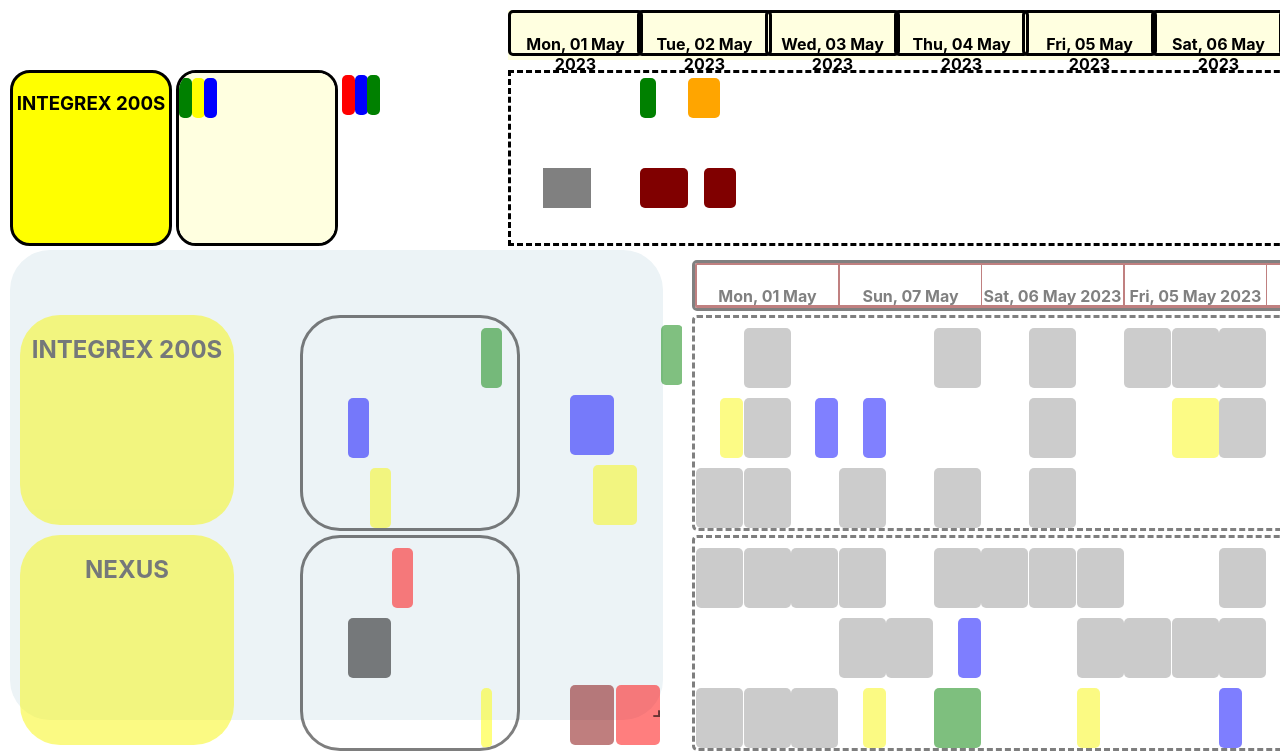
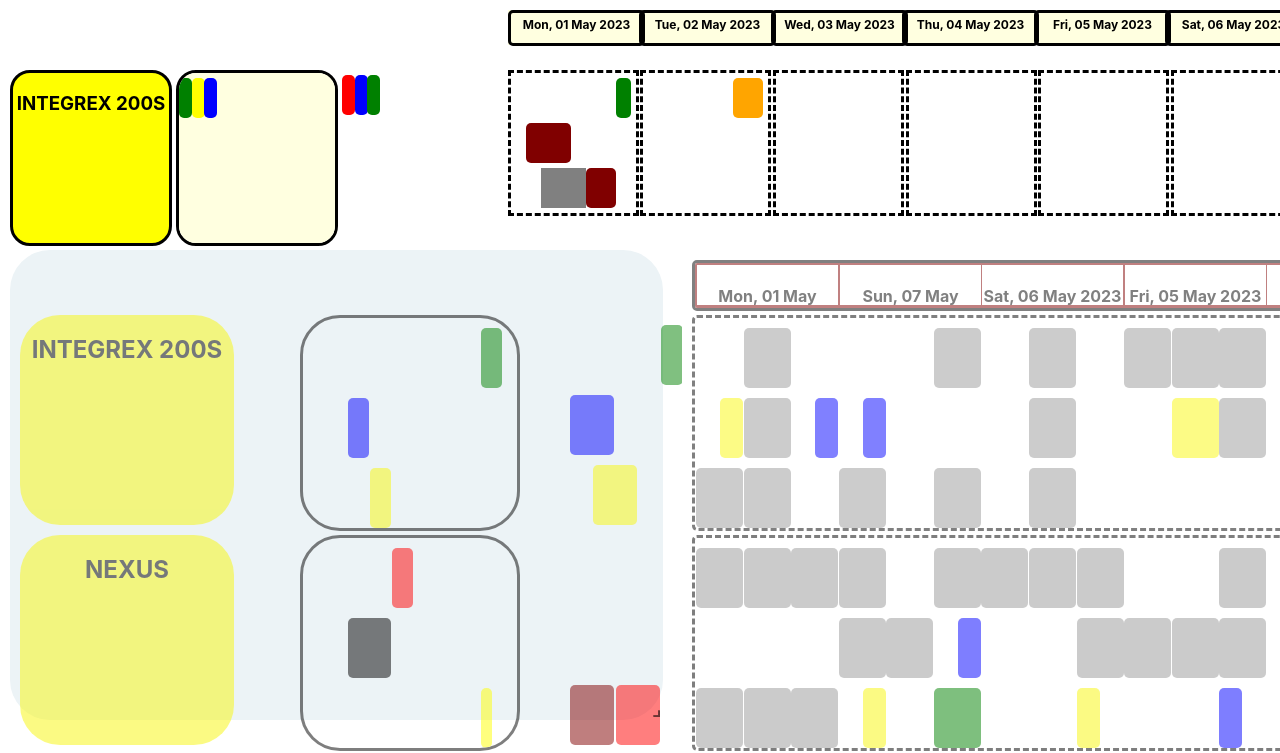
Before and after one commit to horizech/react-grid-layout-test, a React (Create React App) app: page / in a window 1280 px wide. Shown: the top 753 px of the page. Built offline with nearby package versions, Linux system fonts and the light colour scheme.

Commit message:
updated work grid applied days division

```diff
--- a/src/data.js
+++ b/src/data.js
@@ -89,8 +89,8 @@
                         tooltip: "C",
                         hours: 3,
                         date: "Mon, 01 May 2023",
-                        time: "8:00",
-                        turn: "2",
+                        time: "1:00",
+                        turn: "1",
                         workId: "5"
                     },
                     {
@@ -99,7 +99,7 @@
                         tooltip: "C",
                         hours: 2,
                         date: "Mon, 01 May 2023",
-                        time: "12:00",
+                        time: "5:00",
                         turn: "2",
                         workId: "5"
                     },
@@ -107,12 +107,12 @@
                 ],
                 unavailable: [
                     {
-                        id: "4",
+                        id: "1000",
                         type: "grey",
                         tooltip: "C",
                         hours: 3,
                         date: "Mon, 01 May 2023",
-                        time: "02:00",
+                        time: "2:00",
                         turn: "2"
                     },
                 ]
--- a/src/pages/GridChart.js
+++ b/src/pages/GridChart.js
@@ -56,8 +56,6 @@
         }
     });
 
-
-
     const getEmptySpace = (subGrid, columns) => {
         let spaces = []
         for (let y = 0; y <= 2; y++) {
@@ -67,7 +65,7 @@
         }
         subGrid.forEach((block, k) => {
             let occopied = [];
-            let x = dateTimeToPosition(block.date, block.time, gridData.days);
+            let x = parseInt(block.time.split(":")[0]);
             spaces.map((a, i) => {
                 if (block.turn === a.y && x === a.x) {
                     occopied = spaces.splice(i, block.hours)
@@ -81,7 +79,8 @@
 
     const updateAxisOfNewElement = (newElement, spaces, isDeleteElement) => {
         let widthSpace = 0;
-        for (let spaceIndex = 1; spaceIndex < 120; spaceIndex++) {
+        console.log(spaces);
+        for (let spaceIndex = 1; spaceIndex < 8; spaceIndex++) {
             if (spaces.length <= spaceIndex) {
                 isDeleteElement = false;
                 break;
@@ -106,26 +105,29 @@
     }
 
     const addNewElement = (newGrid, newElement, targetId, sourceId, isDelete) => {
-
+        let newTargetId = [targetId.split(',')[0], targetId.split(',')[1]].join();
+        let date = [targetId.split(',')[2], targetId.split(',')[3]].join();
+        console.log(date);
         let category = targetId.split(',')[1];
+        console.log(targetId)
         if (targetId != sourceId) {
             // newElement.type = blockColor;
-            console.log('checkpointz')
+            // console.log('checkpointz')
             newGrid.data.forEach((grid, i) => {
                 if (targetId.split(',')[0] == grid.machine) {
                     if (category == 'backlog') {
-                        console.log(newElement)
+                        // console.log(newElement)
                         newElement.id = (newGrid.data[i][category].blocks.length > 0 ? parseInt(newGrid.data[i][category].blocks.reduce((a, b) => parseInt(a.id) < parseInt(b.id) ? b : a).id) : 0) + 1
-                        console.log(newElement.id)
+                        // console.log(newElement.id)
                         newGrid.data[i][category].blocks.push(newElement);
                     }
-                    else {
+                    else if (category == 'work'){
                         // const updatedElement = {newElement:{}, isDeleteElement: isDeleteElement};
                         newGrid.data[i][category].blocks.sort((a, b) => { return a.turn - b.turn })
                         let elementAxis = [];
-                        elementAxis = getEmptySpace(grid[category].blocks, 48);
+                        elementAxis = getEmptySpace([...grid[category].blocks.filter((block) => block.date == date), ...grid[category].unavailable.filter((block) => block.date == date)], 8);
                         elementAxis.sort(function (a, b) { return a.y - b.y })
-                        console.log(newElement);
+                        console.log(elementAxis);
 
                         const { updatedElement, isDeleteElement } = updateAxisOfNewElement(newElement, elementAxis, isDelete);
                         // console.log(elementAxis);
@@ -135,8 +137,7 @@
                         newElement = updatedElement
                         if (isDeleteElement == true) {
                             updatedElement["id"] = (newGrid.data[i][category].blocks.length > 0 ? parseInt(newGrid.data[i][category].blocks.reduce((a, b) => parseInt(a.id) < parseInt(b.id) ? b : a).id) : 0) + 1
-
-
+                            updatedElement.date = date;
                             newGrid.data[i][category].blocks.push(updatedElement);
                         }
                     }
@@ -229,10 +230,10 @@
     const onDropHandle = (layout, layoutItem, id, e) => {
         e.preventDefault();
         setTargetGridId(id);
-        console.log(layoutItem);
+        // console.log(layoutItem);
         // console.log(layout);
         // setLayout(layout);
-        console.log(id);
+        // console.log(id);/
         const category = id.split(',')[1];
         let newGridData = gridData;
         const newElement = JSON.parse(JSON.stringify(element));
@@ -256,7 +257,7 @@
             // setGrids();
             let isDeleteElement = true
             const { newGrid, isDelete } = addNewElement(newGridData, newElement, id, sourceId, isDeleteElement);
-            console.log(newGrid)
+            // console.log(newGrid)
             newGridData = newGrid;
             isDeleteElement = isDelete
             newGridData = deleteElement(newGridData, id, sourceId, elementToBeDeleted, isDeleteElement);
@@ -268,9 +269,9 @@
     }
 
     const onInternalDrag = (griditem, id) => {
-        console.log(griditem);
+        // console.log(griditem);
         let newGrid = gridData
-        console.log(blockColor);
+        // console.log(blockColor);
         if (griditem?.static === true) {
             alert("This element is not draggable!");
         } else {
@@ -287,7 +288,7 @@
                             newGrid.data[i][category].blocks[k].turn = griditem.y;
                             newGrid.data[i][category].blocks[k].type = blockColor;
 
-                            console.log(block);
+                            // console.log(block);
                         }
                     })
                 }
@@ -317,8 +318,8 @@
         let x = 0;
         let layout = days.map((day, blockIndex) => {
 
-            let dimension = { i: `days${blockIndex}`, x: x, y: 0, w: 8, h: 1, static: false }
-            x = x + 8;
+            let dimension = { i: `days${blockIndex}`, x: x, y: 0, w: 1, h: 1, static: false }
+            x = x + 1;
             return dimension
         })
         return (
@@ -328,16 +329,16 @@
                 data-grid={{
                     "x": 3,
                     "y": 0,
-                    "w": 5.6,
-                    "h": 1,
+                    "w": 5.7,
+                    "h": 0.7,
                     "static": true
                 }}>
                 <GridLayout
                     className="layout"
                     layout={layout}
-                    cols={56}
-                    rowHeight={40}
-                    width={900}
+                    cols={7}
+                    rowHeight={30}
+                    width={920}
                     compactType={""}
                     isDraggable={!draggable}
                     isBounded={true}
@@ -365,7 +366,7 @@
                                     onDragStart={e => dragStartHandle(day, `days${blockIndex}`)}
                                     style={{ textAlign: 'center', backgroundColor: "LightMaroon", padding: '0px', border: "solid", borderRadius: "5px" }}
                                 >
-                                    <span ><h4 >{day}</h4></span>
+                                    <span style={{ fontSize: '12px', fontWeight: 'bold', textAlign: 'center' }}>{day}</span>
                                 </div>
                             )
                         })
@@ -529,7 +530,7 @@
         // })
     }
     const onItemDragStart = (griditem, id, data) => {
-        console.log(id);
+        // console.log(id);
         let newGrid = gridData
         setDragItem(griditem);
 
@@ -559,7 +560,6 @@
             setGridData(newGrid);
         }
     }
-
     const generateWorkBox = (data, days) => {
         // data.backlog.blocks.map((block, blockIndex) => {
         // let drag = elementGrid.data.static ? false : draggable
@@ -567,7 +567,7 @@
         let dimensions = []
         let x = 0;
         let layout = [...data.work.blocks.map((block, blockIndex) => {
-            x = dateTimeToPosition(block.date, block.time, days);
+            x = parseInt(block.time.split(":")[0]);
             // console.log("check point",x)
             let dimension = { i: `${data.machine},work,${block.id}`, x: x, y: block.turn, w: block.hours, h: 1, static: false }
 
@@ -582,24 +582,40 @@
             dimensions.push(dimension);
             return dimension
         })]
+        let xaxis = 3;
+        let w = 0.8;
+        let index = 1
+
+        data.work.blocks.map((item, i) =>{
+            if(item.date == null){
+                data.work.blocks[i].date = days[0];
+            }
+        })
+        console.log(data.work.blocks)
+        return (
+            days.map((day, j) => {
+                // console.log(day);
+                // console.log(xaxis);
+                xaxis = xaxis + w
+                index = index + 1;
                 return (
                     <div
                         data-grid={{
-                    "x": 3,
+                            "x": xaxis - w,
                             "y": 1,
-                    "w": 5.6,
-                    "h": 3,
+                            "w": w,
+                            "h": 2.5,
                             "static": true
                         }}
-                key={`${data.machine},work`}
-                style={{ overflow: "auto", textAlign: "center", backgroundColor: "white", border: 'dashed', opacity: 1, }}
+                        key={`${data.machine},work,${index}`}
+                        style={{ textAlign: "center", backgroundColor: "white", border: 'dashed', opacity: 1, }}
                     >
                         <GridLayout
                             className="layout"
                             layout={layout}
-                    cols={56}
+                            cols={8}
                             rowHeight={40}
-                    width={900}
+                            width={120}
                             compactType={""}
                             isDraggable={!draggable}
                             isBounded={true}
@@ -607,23 +623,23 @@
                             preventCollision={true}
                             margin={[0, 5]}
                             isDroppable={true}
-                    style={{ height: "200px", transitionProperty: "none" }}
+                            style={{ height: "140px", transitionProperty: "none" }}
                             useCSSTransforms={true}
                             transformScale={1}
                             measureBeforeMount={true}
                             // placeholder={}
                             // droppingItem= {{ i: `${data.machine}work3`, w: '100px', h: '100px' }}
                             onDragStop={(layout, oldItem, newItem,
-                        placeholder, e, element) => onInternalDrag(newItem, `${data.machine},work`)}
-                    onDrop={(layout, layoutItem, e) => onDropHandle(layout, layoutItem, `${data.machine},work`, e)}
+                                placeholder, e, element) => onInternalDrag(newItem, `${data.machine},work,${day}`)}
+                            onDrop={(layout, layoutItem, e) => onDropHandle(layout, layoutItem, `${data.machine},work,${day}`, e)}
                             onDragStart={(layout, oldItem, newItem,
-                        placeholder, e, element) => onItemDragStart(newItem, `${data.machine},work`)}
+                                placeholder, e, element) => onItemDragStart(newItem, `${data.machine},work,${day}`)}
                         // onDropDragOver={e => setId(subGrid.id)}
                         >
                             {
                                 [
-                            ...data.work.blocks.map((block, blockIndex) => {
-                                let width = block.hours * 16.6666667;
+                                    ...data.work.blocks.filter(block => block.date == day).map((block, blockIndex) => {
+                                        let width = block.hours * 16.6;
                                         return (
                                             <div
                                                 key={`${data.machine},work,${block.id}`}
@@ -632,7 +648,7 @@
                                                 className={`hours-${block.hours}`}
                                                 // onMouseOver={}
                                                 // onDragStop={e => dragStopHandle(elementGrid, subGrid.id)}
-                                        onDragStart={e => dragStartHandle(block, `${data.machine},work`, `${data.machine},work,${block.id}`)}
+                                                onDragStart={e => dragStartHandle(block, `${data.machine},work,${day}`, `${data.machine},work,${block.id}`)}
                                                 style={{ backgroundColor: block.type, padding: '0px', borderRadius: "5px", zIndex: '4' }}
                                             >{
                                                     showOverlay && dragItem.i == `${data.machine},work,${block.id}` && (
@@ -642,7 +658,7 @@
                                             </div>
                                         )
                                     }),
-                            ...data.work.unavailable.map((block, blockIndex) => {
+                                    ...data.work.unavailable.filter(block => block.date == day).map((block, blockIndex) => {
                                         return (
                                             <div
                                                 key={`${data.machine},unavailable,${block.id}`}
@@ -656,6 +672,7 @@
                         </GridLayout>
                     </div>
                 )
+            }))
         // })
     }
     return (
```
Lines whose indentation alone changed are shown as unchanged.
